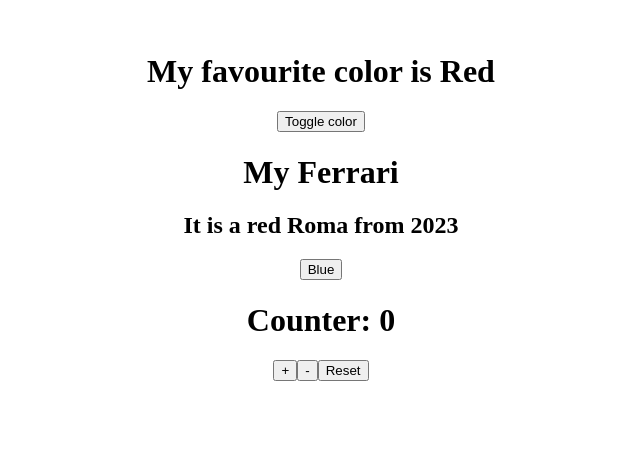
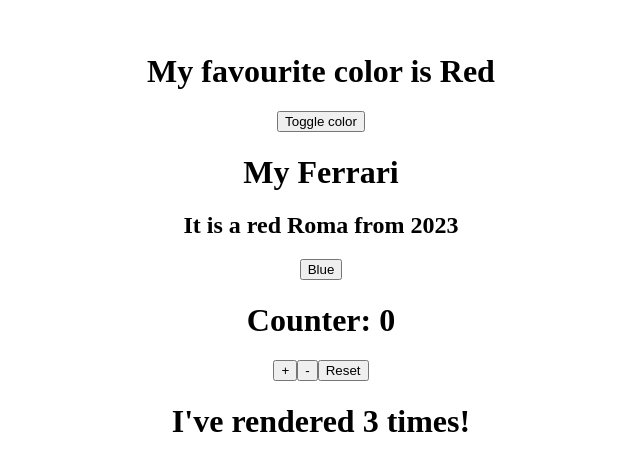
Before and after one commit to aantaaraaa/react-hooks, a React (Vite) app in the folder my-react-app/: page / in a window 1280 px wide. Shown: the part 147-618 px from the top of the page, without its empty margins (319-959 px from the left). Built offline with nearby package versions, Linux system fonts and the light colour scheme.

Commit message:
useEffect

```diff
--- a/my-react-app/src/App.jsx
+++ b/my-react-app/src/App.jsx
@@ -1,7 +1,8 @@
-import './index.css';
-import ColorChanger from './hooks-practice/useState/colorChanger.jsx';
-import MyBrand from './hooks-practice/useState/myBrand';
-import Counter from './hooks-practice/useState/counter.jsx';
+import "./index.css";
+import ColorChanger from "./hooks-practice/useState/colorChanger.jsx";
+import MyBrand from "./hooks-practice/useState/myBrand";
+import Counter from "./hooks-practice/useState/counter.jsx";
+import AutoCounter from "./hooks-practice/useEffect/AutoCounter";
 
 function App() {
   return (
@@ -9,6 +10,7 @@
       <ColorChanger />
       <MyBrand />
       <Counter />
+      <AutoCounter />
     </>
   );
 }
--- /dev/null
+++ b/my-react-app/src/hooks-practice/useEffect/AutoCounter.jsx
@@ -0,0 +1,17 @@
+import React, {useEffect, useState} from 'react';
+
+export default function AutoCounter() {
+    const [count, setCount] = useState(0);
+
+    useEffect(() => {
+        setTimeout(() => {
+            setCount(c => c + 1);
+        }, 1500);
+    }, [count]);
+
+    return (
+        <>
+        <h1>I've rendered {count} times!</h1>
+        </>
+    )
+}
```
